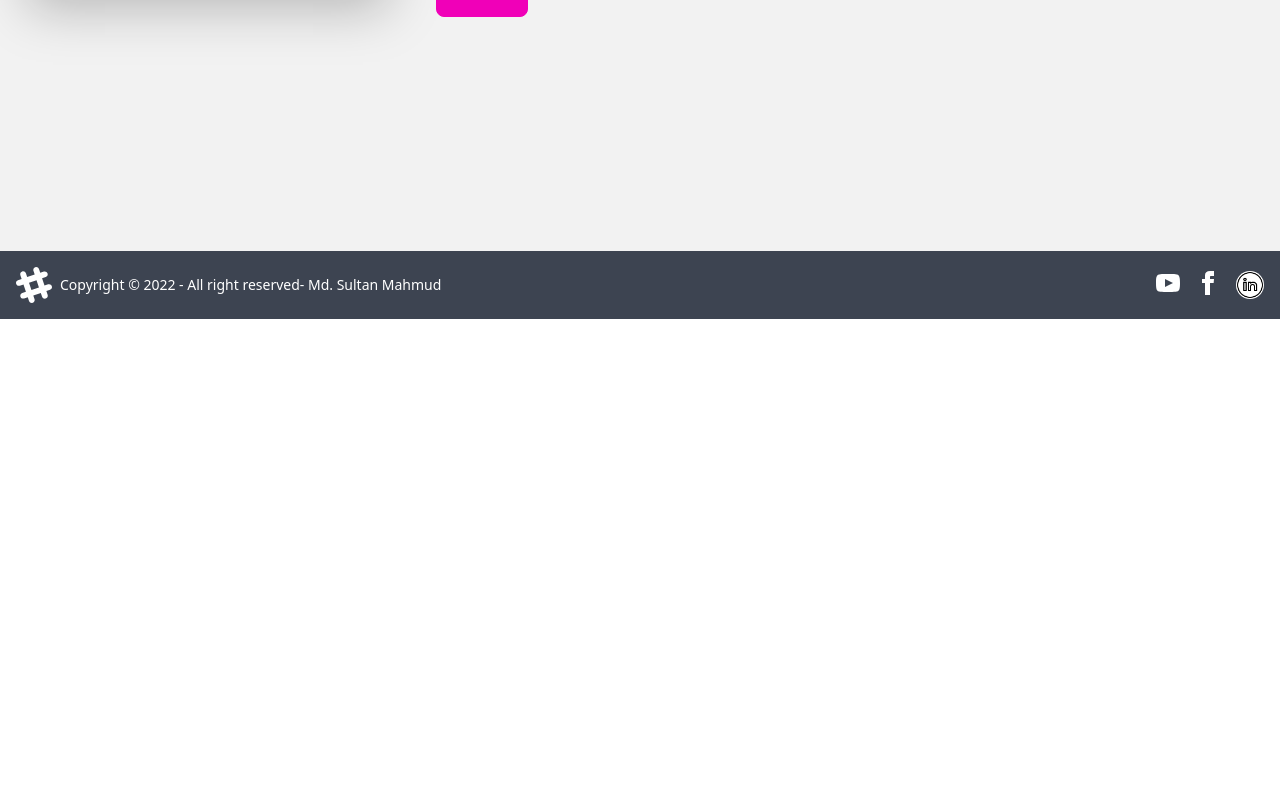
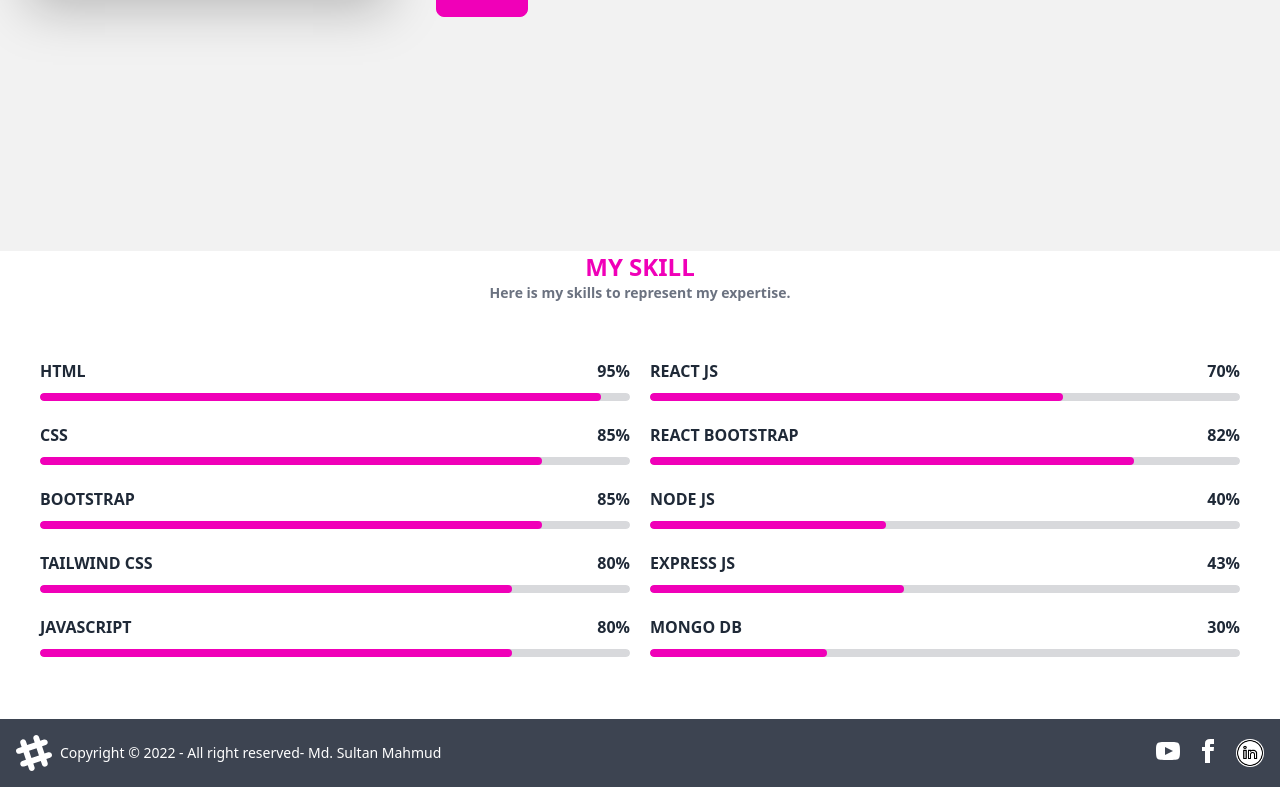
Before and after one commit to mdsultanmahmud/portfolio-website, a React (Vite) app: page / in a window 1280 px wide. Shown: the part 1413-2200 px from the top of the page. Before the commit the page ends 1732 px from the top, so only its background shows below. Built offline with nearby package versions, Linux system fonts and the light colour scheme.

Commit message:
skills section design done

```diff
--- a/src/pages/Home/About/About.jsx
+++ b/src/pages/Home/About/About.jsx
@@ -7,7 +7,7 @@ const About = () => {
                 <div className="hero-content flex-col lg:flex-row">
                     <img src={about} className="max-w-sm rounded-lg shadow-2xl" />
                     <div className='md:ml-5'>
-                        <h1 className="text-5xl font-bold text-pink-700	">About Me</h1>
+                        <h1 className="text-5xl font-bold text-secondary">About Me</h1>
                         <p className="py-6 text-gray-500">My name is Md. Sultan Mahmud. I'm a junior react developer. I'm expert in HTML, CSS, JavaScript, Bootstrap, Tailwind, React, React Bootstrap, and Daisy UI. Also I'm comfortable with Node, Express, mongodB, and Firebase authentication systems. I can manage many web development tools like vs code, GitHub, vercel (for hosting server), netlify (live website hosting). I can smoothly manage the GitHub version controller. My design sense is good, I'm comfortable with Figma. I believed that I would be the perfect candidate for your job vacancy.
                         </p>
                         <h3 className='font-bold text-xl text-red-600'><strong>Education:</strong> B.Sc in Statistics, Rajshahi University | 2020-Present</h3>
--- a/src/pages/Home/Home.jsx
+++ b/src/pages/Home/Home.jsx
@@ -1,12 +1,14 @@
 import React from 'react';
 import About from './About/About';
 import Banner from './Banner/Banner';
+import Skill from './Skill/Skill';
 
 const Home = () => {
     return (
         <div>
             <Banner></Banner>
             <About></About>
+            <Skill></Skill>
         </div>
     );
 };
--- /dev/null
+++ b/src/pages/Home/Skill/Skill.jsx
@@ -0,0 +1,79 @@
+import React from 'react';
+
+const Skill = () => {
+    return (
+        <div>
+            <h1 className='text-center text-secondary font-bold text-2xl uppercase'>my skill</h1>
+            <p className='font-semibold text-sm text-gray-500 text-center'>Here is my skills to represent my expertise.</p>
+            <div className='grid gap-5 grid-cols-1 md:grid-cols-2 p-5 m-5'>
+                <div>
+                    <div className='my-4 relative'>
+                        <span className='font-semibold'>HTML</span>
+                        <span className='absolute top-0 right-0 font-bold'>95%</span>
+                        <br />
+                        <progress className="progress progress-secondary w-full" value="95" max="100"></progress>
+                    </div>
+                    <div className='my-4 relative'>
+                        <span className="font-semibold">CSS</span>
+                        <span className='absolute top-0 right-0 font-bold'>85%</span>
+                        <br />
+                        <progress className="progress progress-secondary w-full" value="85" max="100"></progress>
+                    </div>
+                    <div className='my-4 relative'>
+                        <span className="font-semibold">BOOTSTRAP</span>
+                        <span className='absolute top-0 right-0 font-bold'>85%</span>
+                        <br />
+                        <progress className="progress progress-secondary w-full" value="85" max="100"></progress>
+                    </div>
+                    <div className='my-4 relative'>
+                        <span className="font-semibold">TAILWIND CSS</span>
+                        <span className='absolute top-0 right-0 font-bold'>80%</span>
+                        <br />
+                        <progress className="progress progress-secondary w-full" value="80" max="100"></progress>
+                    </div>
+                    <div className='my-4 relative'>
+                        <span className="font-semibold">JAVASCRIPT</span>
+                        <span className='absolute top-0 right-0 font-bold'>80%</span>
+                        <br />
+                        <progress className="progress progress-secondary w-full" value="80" max="100"></progress>
+                    </div>
+                </div>
+                <div>
+                    <div className='my-4 relative'>
+                        <span className="font-semibold">REACT JS</span>
+                        <span className='absolute top-0 right-0 font-bold'>70%</span>
+                        <br />
+                        <progress className="progress progress-secondary w-full" value="70" max="100"></progress>
+                    </div>
+                    <div className='my-4 relative'>
+                        <span className="font-semibold">REACT BOOTSTRAP</span>
+                        <span className='absolute top-0 right-0 font-bold'>82%</span>
+                        <br />
+                        <progress className="progress progress-secondary w-full" value="82" max="100"></progress>
+                    </div>
+                    <div className='my-4 relative'>
+                        <span className="font-semibold">NODE JS</span>
+                        <span className='absolute top-0 right-0 font-bold'>40%</span>
+                        <br />
+                        <progress className="progress progress-secondary w-full" value="40" max="100"></progress>
+                    </div>
+                    <div className='my-4 relative'>
+                        <span className="font-semibold">EXPRESS JS</span>
+                        <span className='absolute top-0 right-0 font-bold'>43%</span>
+                        <br />
+                        <progress className="progress progress-secondary w-full" value="43" max="100"></progress>
+                    </div>
+                    <div className='my-4 relative'>
+                        <span className="font-semibold">MONGO DB</span>
+                        <span className='absolute top-0 right-0 font-bold'>30%</span>
+                        <br />
+                        <progress className="progress progress-secondary w-full" value="30" max="100"></progress>
+                    </div>
+                </div>
+
+            </div>
+        </div>
+    );
+};
+
+export default Skill;
```
